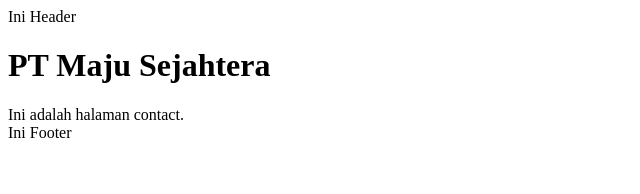
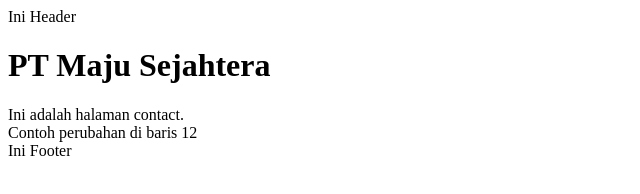
Before and after one commit to muzahirrr/CompanyProfile, a plain HTML site: page contact-us.html in a window 1280 px wide. Shown: the whole page, without its empty margins (0-640 px from the left). Drawn offline with Linux system fonts and the light colour scheme.

Commit message:
Menambah penjelasan contact us

```diff
--- a/contact-us.html
+++ b/contact-us.html
@@ -9,6 +9,7 @@
     <header>Ini Header</header>
     <h1>PT Maju Sejahtera</h1>
     <div class="">Ini adalah halaman contact.</div>
+    <div class="">Contoh perubahan di baris 12</div>
     <footer>Ini Footer</footer>
   </body>
 </html>
```
